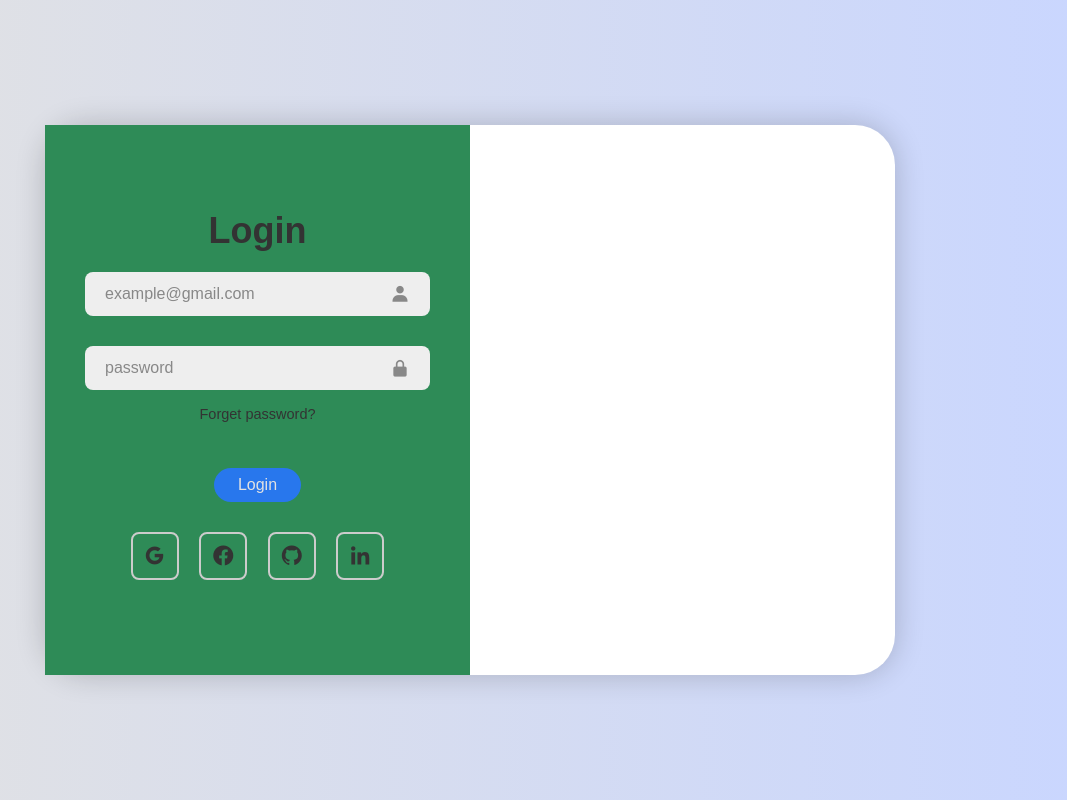
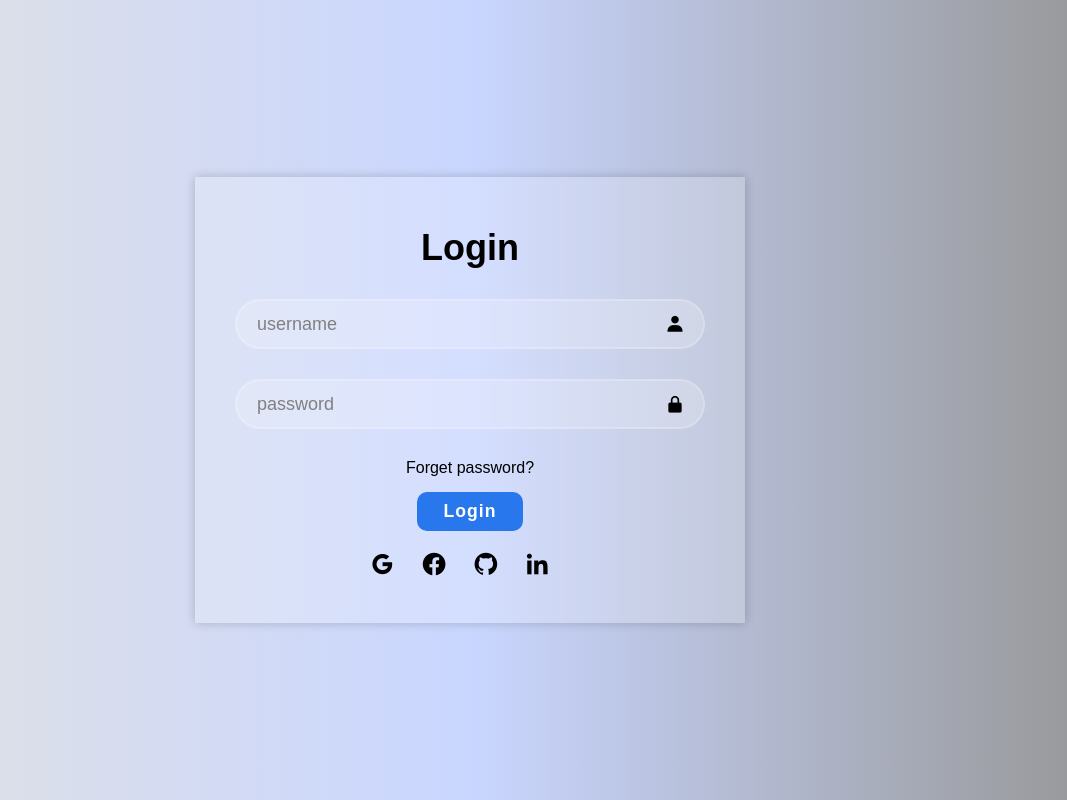
Before and after one commit to dooom77-0/html-projects, a plain HTML site: page frontend projects1/login.html in a window 1280 px wide. Shown: the whole page, without its empty margins (170-1237 px from the left). Drawn offline with nearby package versions, Linux system fonts and the light colour scheme.

Commit message:
login page

```diff
--- a/frontend projects1/Login.css
+++ b/frontend projects1/Login.css
@@ -9,93 +9,92 @@ body {
     justify-content: center;
     align-items: center;
     min-height: 100vh;
-    background: linear-gradient(90deg , #e2e2e2,#c9d6ff);
+    background: linear-gradient(90deg, #e2e2e2,#c9d6ff,rgb(150, 150, 150));
+
 }
 .container {
-    position: relative;
-    width:850px;
-    height: 550px;
-    background: #fff;
-    border-radius: 40px;
-    box-shadow: 0 0 30px rgba(0, 0, 0, .2);
-}
-.form-box {
-    position: absolute;
-    width: 50%;
-    height: 100%;
-    background: seagreen;
-    display: flex;
-    justify-content: center;
-    align-items: center;
-    color: #333;
-    text-align: center;
+    width: 550px;
+    background: rgba(255,255,255,0.2);
     padding: 40px;
-}
-form {
-    width: 100%;
+    box-shadow: 0 0 10px rgba(0,0,0,0.2);
 }
 .container h1 {
-    margin:-10px 0;
+    text-align: center;
     font-size: 36px;
-    font-weight: 600;
+    margin: 10px 0 20px;
 }
-.input-box {
-    position:relative;
+.container .input-box {
+    position: relative;
+    width: 100%;
+    height: 50px;
     margin: 30px 0;
 }
 .input-box input {
     width: 100%;
-    padding: 13px 50px 13px 20px;
-    background: #eee;
-    border-radius: 8px;
+    height: 100%;
+    background: rgba(255,255,255,0.2);
     border: none;
     outline: none;
-    font-size: 16px;
-    font-weight: 500;
+    border: 2px solid rgba(255,255,255,0.2);
+    border-radius: 40px;
+    font-size: large;
+    padding: 20px 40px 20px 20px;
 }
 .input-box input::placeholder{
-    color: #888;
-    font-weight: 400;
+    color: gray;
 }
 .input-box i {
     position: absolute;
     right: 20px;
-    top:50%;
+    top: 50%;
     transform: translateY(-50%);
     font-size: 20px;
-    color: #888;
+    padding-left:20px ;
 }
-.forget-link {
-    margin: -15px 0 15px;
+.forget-link a {
+    text-decoration: none;
+    color: #000;
+    display: flex;
+    justify-content: center;
+    align-items: center;
+    font: 2em ;
 
 }
-.forget-link a{
+.forget-link a:hover{
+    text-decoration:underline;
+
+
+
+}
+.login-btn  {
+    text-align: center;
+}
+.login-btn a {
     text-decoration: none;
-    font-size: 14.5px;
-    color: #333;
-}
-.btn {
+    color: #fff;
+    background-color: #2877ed;
+    font-size: 1.1em;
+    font-weight: 600;
     display: inline-block;
-    color: #e2e2e2;
-    text-decoration: none;
-    background-color: #2877ed;
-    border-radius: 20px;
-    padding: 0.5em 1.5em;
-    margin: 30px 0;
+    padding:0.5em 1.5em;
+    border-radius: 10px;
+    letter-spacing: 1px;
+    margin-top: 15px;
     transition: 0.5s ease;
 }
-.btn:hover{
-    transform: scale(1.3);
+.login-btn a:hover {
     background-color: #2d0193;
+    box-shadow: 0 10px 20px rgba(45,1,147,0.3);
+    transform: scale(1.1);
 }
-.div-social-icons a {
-    display: inline-flex;
-    padding: 10px;
-    border: 2px solid #ccc;
-    border-radius: 8px;
-    font-size: 24px;
-    color: #333;
+.social-icons{
+    text-align: center;
+}
+.social-icons a{
     text-decoration: none;
-    margin: 0 8px;
-
+    display: inline-block;
+    color:#000000;
+    margin-top: 20px;
+    font-size: 1.7em;
+    padding-right: 20px;
 }
--- a/frontend projects1/login and signup.html
+++ b/frontend projects1/login.html
@@ -16,7 +16,7 @@
             <form action="">
                 <h1>Login</h1>
                 <div class="input-box">
-                    <input type="email" placeholder="example@gmail.com" required>
+                    <input type="text" placeholder="username" required>
                     <i class='bx bxs-user' ></i>
                 </div>
                 <div class="input-box">
@@ -24,22 +24,20 @@
                     <i class='bx bxs-lock-alt' ></i>
                 </div>
                     <div class="forget-link">
-                    <a href="#">Forget password?</a>
-                </div>
-
-                    <a href="#" class="btn">Login</a>
-
-                    <div class="div-social-icons">
-                        <a href="#"><i class='bx bxl-google' ></i></a>
-                        <a href="#"><i class='bx bxl-facebook-circle' ></i></a>
-                        <a href="#"><i class='bx bxl-github' ></i></a>
-                        <a href="#"><i class='bx bxl-linkedin' ></i></a>
+                        <a href="#">Forget password?</a>
                     </div>
+                    <div class="login-btn">
+                        <a href="#" class="log">Login</a>
+                    </div>
+                <div class="social-icons">
+                    <a href="#"><i class='bx bxl-google' ></i></a>
+                    <a href="#"><i class='bx bxl-facebook-circle' ></i></a>
+                    <a href="#"><i class='bx bxl-github' ></i></a>
+                    <a href="#"><i class='bx bxl-linkedin' ></i></a>
                 </div>
             </form>
         </div>
     </div>
 
-
 </body>
 </html>
```
Also changed, not shown: frontend projects1/main.html (+6 -4 lines).
